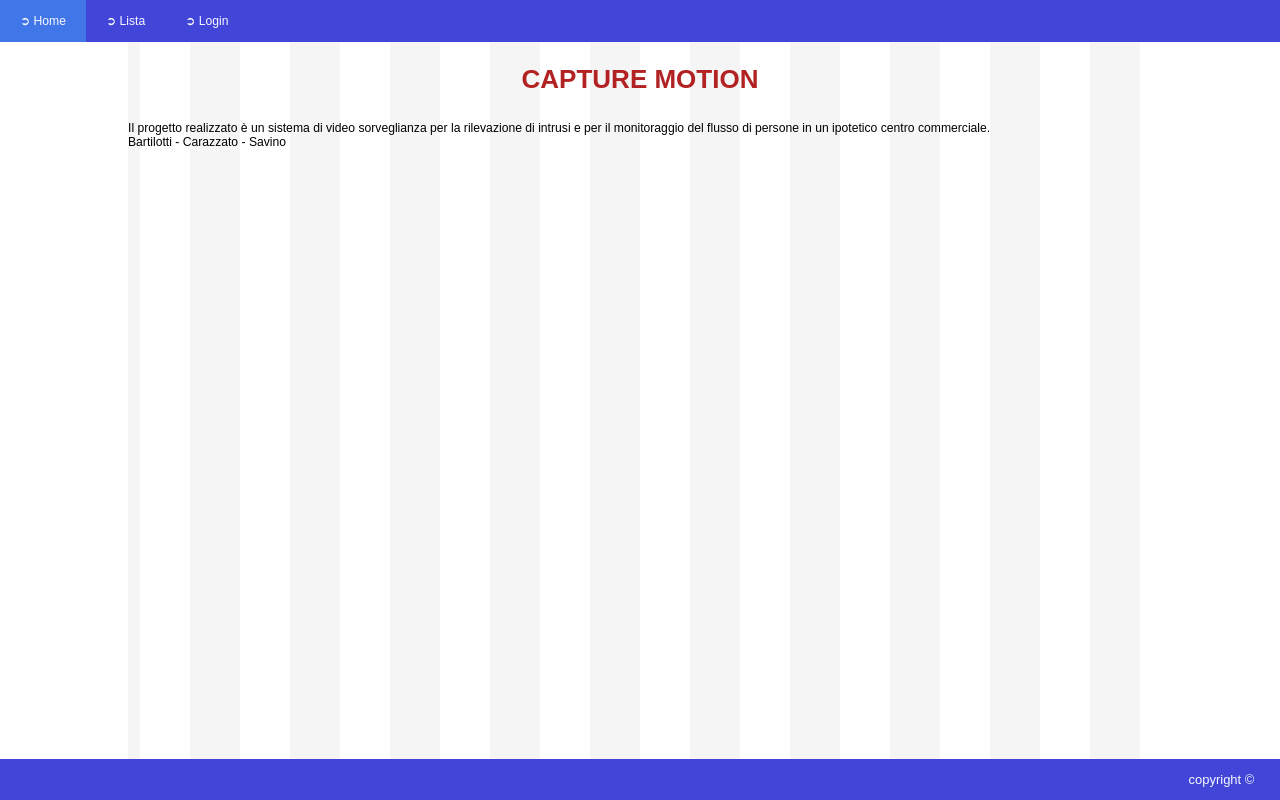
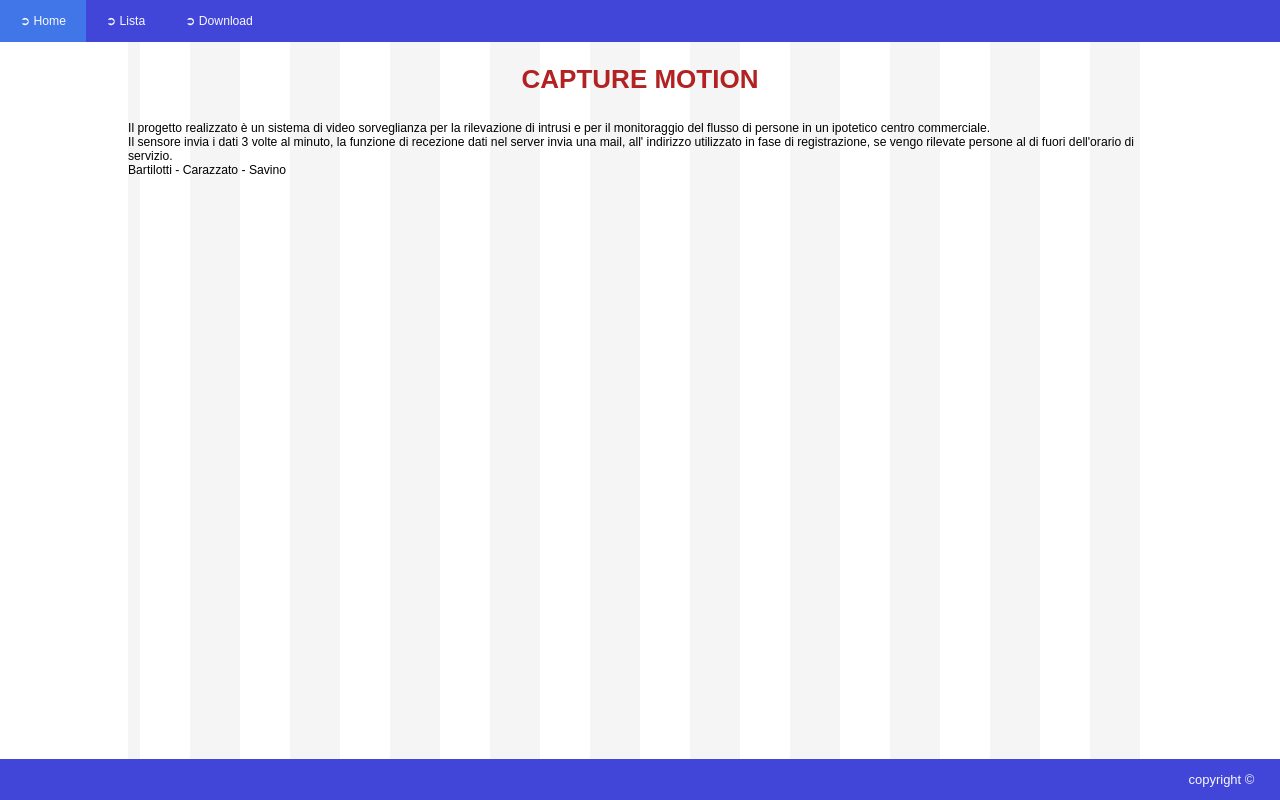
Before and after one commit to raffasavi/CCP-Bartilotti-Carazzato-Savino, a Flask app: page / in a window 1280 px wide. Run offline with Flask 2, Linux system fonts and the light colour scheme.

Commit message:
registrazione parte uno

```diff
--- a/ClientSensor.py
+++ b/ClientSensor.py
@@ -74,7 +74,7 @@ while True:
 
         #invia i dati 3 volte al minuto
         if sec>=16 and sec<=23 or sec>=36 and sec<=43 or sec>=54 and sec<=58:
-            nameimage = "frame_{}.jpg".format(num)
+            nameimage = "frame_sensor1_{}.jpg".format(num)
             cv.imwrite(nameimage, img)
             files = {'file': open(nameimage, 'rb')}
             r = post(f'{base_url}/sensors/sensor1', data={'all': num, 'day': day, 'month': month,
--- a/main.py
+++ b/main.py
@@ -144,7 +144,8 @@ def index3():
     dati = []
     for doc in db.collection(idsens).stream():
         x = doc.to_dict()
-        dati.append([x['day'], x['month'], x['hms'], x['value'], x['all']])
+        key = idsens + "_" + x['all']
+        dati.append([x['day'], x['month'], x['hms'], x['value'], key])
     return render_template("dati_sensore.html", dati=dati)
 
 # ------------------------------ funzione automatica: segna l'ultima ora di funzione del sensore
@@ -165,10 +166,9 @@ def lh(id):
 # ------------------------------ VISUALIZZAZIONE IMMAGINE
 @app.route('/imm', methods=['POST'])
 def index4():
-    idsens = request.form['id']                      # prendo l'id dell immagine
+    idsenseimm = request.form['id']                  # prendo l'id dell immagine
     bucket_name = 'raccolta-frame'                   # nome bucket
-    fname = "frame_{}.jpg".format(idsens) # nome frame
-    destination_file_name = "\static\img"
+    fname = "frame_{}.jpg".format(idsenseimm)        # nome frame
 
     storage_client = storage.Client()
     bucket = storage_client.bucket(bucket_name)
@@ -176,6 +176,43 @@ def index4():
     blob.download_to_filename(os.path.join('/tmp/', fname))
     return send_file(os.path.join('/tmp/', fname), mimetype='image/jpeg')
 
+#---------------------------------- REGISTRAZIONE NUOVO SENSORE E INVIO FILE
+@app.route('/download')
+def index5():
+    return render_template("download.html")
+
+@app.route('/salva',methods=('GET', 'POST'))
+def index6():
+    indirizzo = request.form['email']
+    nreg = registra(indirizzo)
+
+    # download file
+#    buck_name = 'file_progetto'
+#    destination_name = "dwn_read_to_start.txt"
+#    souce_name = "read_to_start.txt"
+#    download_blob(buck_name, destination_name, souce_name)
+
+    dati = "il tuo sensore è il numero: {}".format(+nreg)
+    return render_template("download2.html", dati=dati)
+
+def registra(indirizzo):
+    # ricerca numero iscrizione
+    db = firestore.Client()
+    nreg = 0
+    for doc in db.collection("registrati").stream():
+        nreg = nreg + 1
+    # registrazione
+    nreg = nreg + 1
+    db.collection("registrati").document(indirizzo).set({'email': indirizzo, "sensor": nreg})
+    return nreg
+
+#def download_blob(bucket_name, source_blob_name, destination_file_name):
+#    storage_client = storage.Client()
+#    bucket = storage_client.bucket(bucket_name)
+#    blob = bucket.blob(source_blob_name)
+#    blob.download_to_filename(destination_file_name)
+#    return 'ok'
+
 # esecuzione flask sulla porta 8080
 if __name__ == '__main__':
     app.run(host='0.0.0.0', port=8080, debug=True)
--- a/templates/dati_sensore.html
+++ b/templates/dati_sensore.html
@@ -12,7 +12,7 @@
 			<ul>
 				<li><a href="home">&#10162 Home</a></li>
 				<li><a href="lista">&#10162 Lista</a></li>
-				<li><a href="login">&#10162 Login</a></li>
+				<li><a href="download">&#10162 Download</a></li>
 			</ul>
 		</div>
 		<h1 class="h1">LISTA DELLE REGISTRAZIONI</h1>
--- a/templates/frame.html
+++ b/templates/frame.html
@@ -11,7 +11,7 @@
 			<ul>
 				<li><a href="home">&#10162 Home</a></li>
 				<li><a href="lista">&#10162 Lista</a></li>
-				<li><a href="login">&#10162 Login</a></li>
+				<li><a href="download">&#10162 Download</a></li>
 			</ul>
 		</div>
 		<h1 class="h1">FRAME</h1>
--- a/templates/front_end.html
+++ b/templates/front_end.html
@@ -11,12 +11,15 @@
 			<ul>
 				<li><a href="home">&#10162 Home</a></li>
 				<li><a href="lista">&#10162 Lista</a></li>
-				<li><a href="login">&#10162 Login</a></li>
+				<li><a href="download">&#10162 Download</a></li>
 			</ul>
 		</div>
 		<h1 class="h1">CAPTURE MOTION</h1>
 		<div class="scroller">
 			<div class="h3">Il progetto realizzato è un sistema di video sorveglianza per la rilevazione di intrusi e per il monitoraggio del flusso di persone in un ipotetico centro commerciale.</div>
+			<div class="h3"></div>
+			<div class="h3">Il sensore invia i dati 3 volte al minuto, la funzione di recezione dati nel server invia una mail, all' indirizzo utilizzato in fase di registrazione, se vengo rilevate persone al di fuori dell'orario di servizio.</div>
+			<div class="h3"></div>
 			<div class="h3">Bartilotti - Carazzato - Savino</div>
 		</div>
 		<div class="footer">
--- a/templates/lista_sensori.html
+++ b/templates/lista_sensori.html
@@ -11,7 +11,7 @@
 			<ul>
 				<li><a href="home">&#10162 Home</a></li>
 				<li><a href="lista">&#10162 Lista</a></li>
-				<li><a href="login">&#10162 Login</a></li>
+				<li><a href="download">&#10162 Download</a></li>
 			</ul>
 		</div>
 		<h1 class="h1">Elenco Delle Telecamere Attive</h1>
--- a/templates/profilo_sensore.html
+++ b/templates/profilo_sensore.html
@@ -30,7 +30,7 @@
 			<ul>
 				<li><a href="home">&#10162 Home</a></li>
 				<li><a href="lista">&#10162 Lista</a></li>
-				<li><a href="login">&#10162 Login</a></li>
+				<li><a href="download">&#10162 Download</a></li>
 			</ul>
 		</div>
 		<h1 class="h1">TITOLO</h1>
```
Also changed, not shown: static/style_lista.css (+0 -38 lines), templates/download.html (renamed from templates/login.html, +7 -3 lines).
